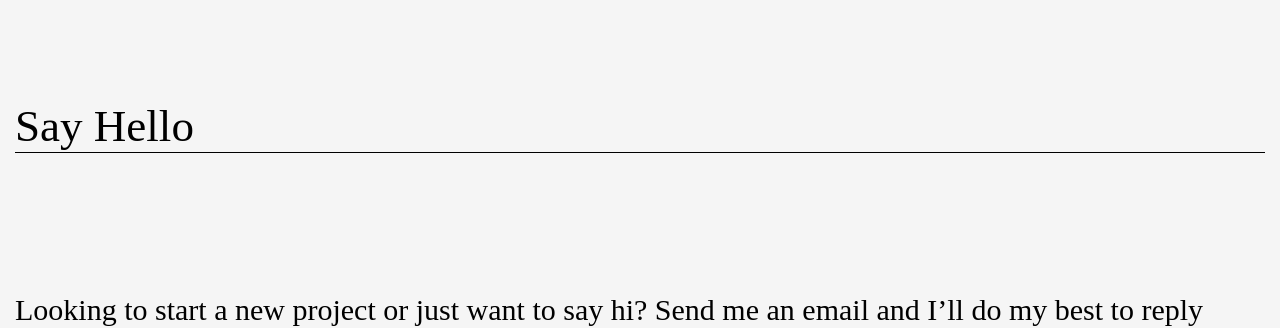
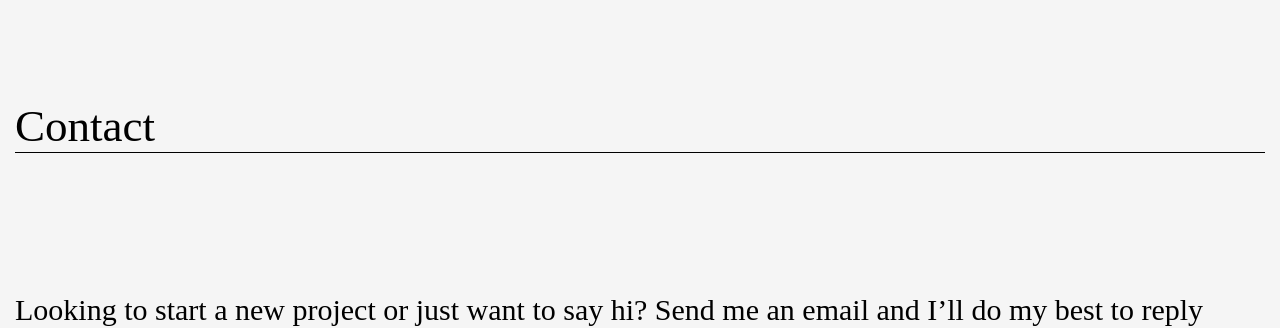
Before and after one commit to enisgjini/EGJ-Portfolio, a PHP site: page / in a window 1280 px wide. Shown: the part 4786-5114 px from the top of the page. Run offline with PHP 8.4, Linux system fonts and the light colour scheme; some libraries are stand-ins or nearby versions; some web fonts are replaced.

Commit message:
Change title of section contact

```diff
--- a/index.php
+++ b/index.php
@@ -194,7 +194,7 @@
         <?php include("partials/mailer.php") ?>
 
         <section id="contact">
-            <h1 class="project-title">Say Hello</h1>
+            <h1 class="project-title">Contact</h1>
 
             <div id="contact">
 
```
